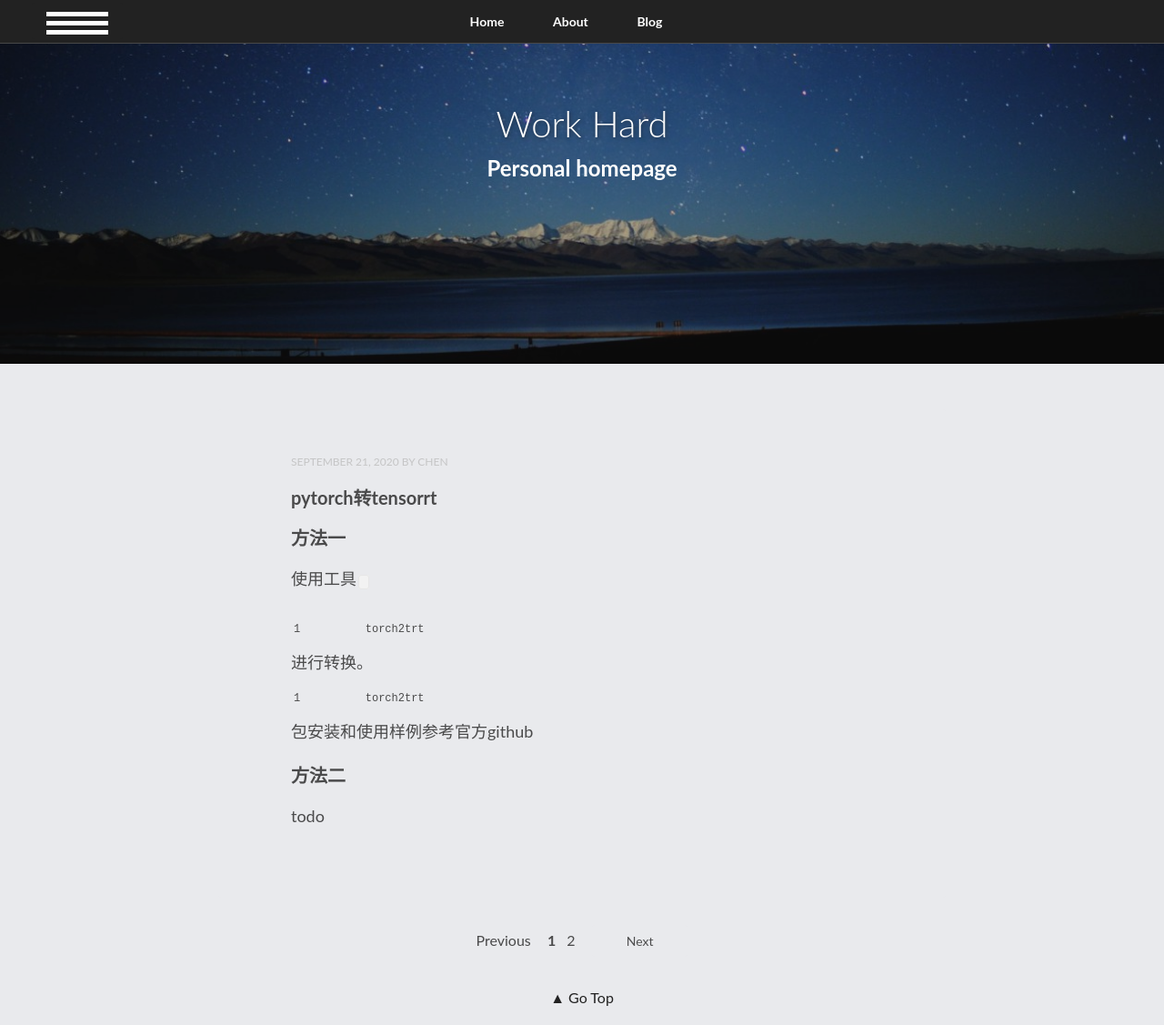
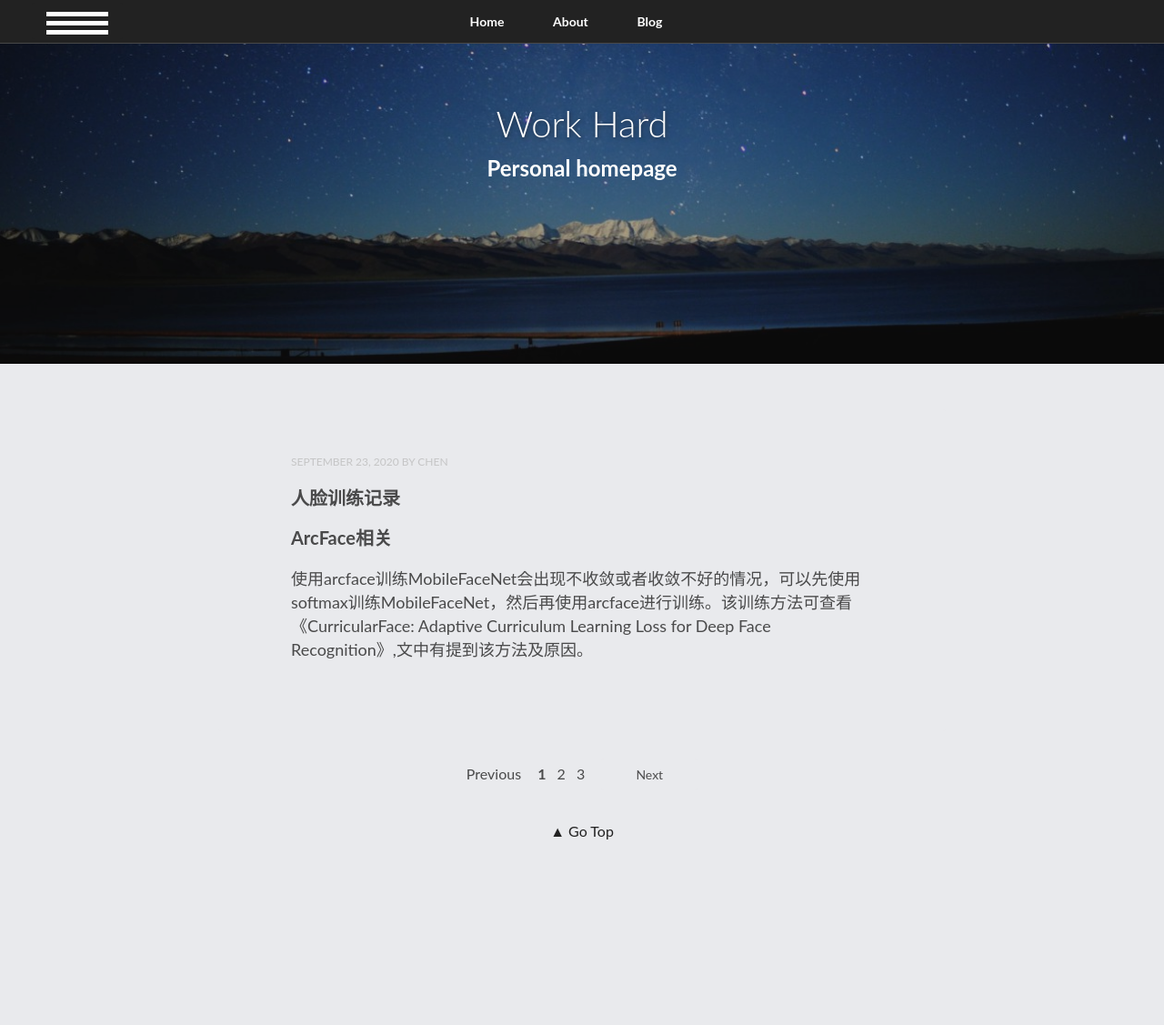
Before and after one commit to MrHwc/MrHwc.github.io, a Jekyll site: the page built from index.html, in a window 1280 px wide and 1127 px high. Shown: the whole window at 91% size. Built offline with Jekyll 4.4.1, drawn with Linux system fonts in a browser that asks for light colours; nearby versions of some CDN libraries; the list of posts is cut into pages by our own code; comment, search, counter and statistics services are not loaded.

Commit message:
人脸记录

```diff
--- a/_config.yml
+++ b/_config.yml
@@ -29,10 +29,10 @@ google_verify:
 bing_verify:
 
 # http://en.wikipedia.org/wiki/List_of_tz_database_time_zones
-timezone:    China/Beijing
+timezone:    Asia/Shanghai
 future:      true
 highlighter: rouge
-markdown:    kramdown
+markdown:    GFM
 gems:
   - jekyll-sitemap
 sass:
--- /dev/null
+++ b/_posts/2020-09-23-profile.md
@@ -0,0 +1,9 @@
+---
+layout:
+title: 人脸训练记录
+description: "Chen"
+modified: 2020-09-23
+tags: 人脸识别
+---
+# ArcFace相关
+使用arcface训练MobileFaceNet会出现不收敛或者收敛不好的情况，可以先使用softmax训练MobileFaceNet，然后再使用arcface进行训练。该训练方法可查看《CurricularFace: Adaptive Curriculum Learning Loss for Deep Face Recognition》,文中有提到该方法及原因。
```
